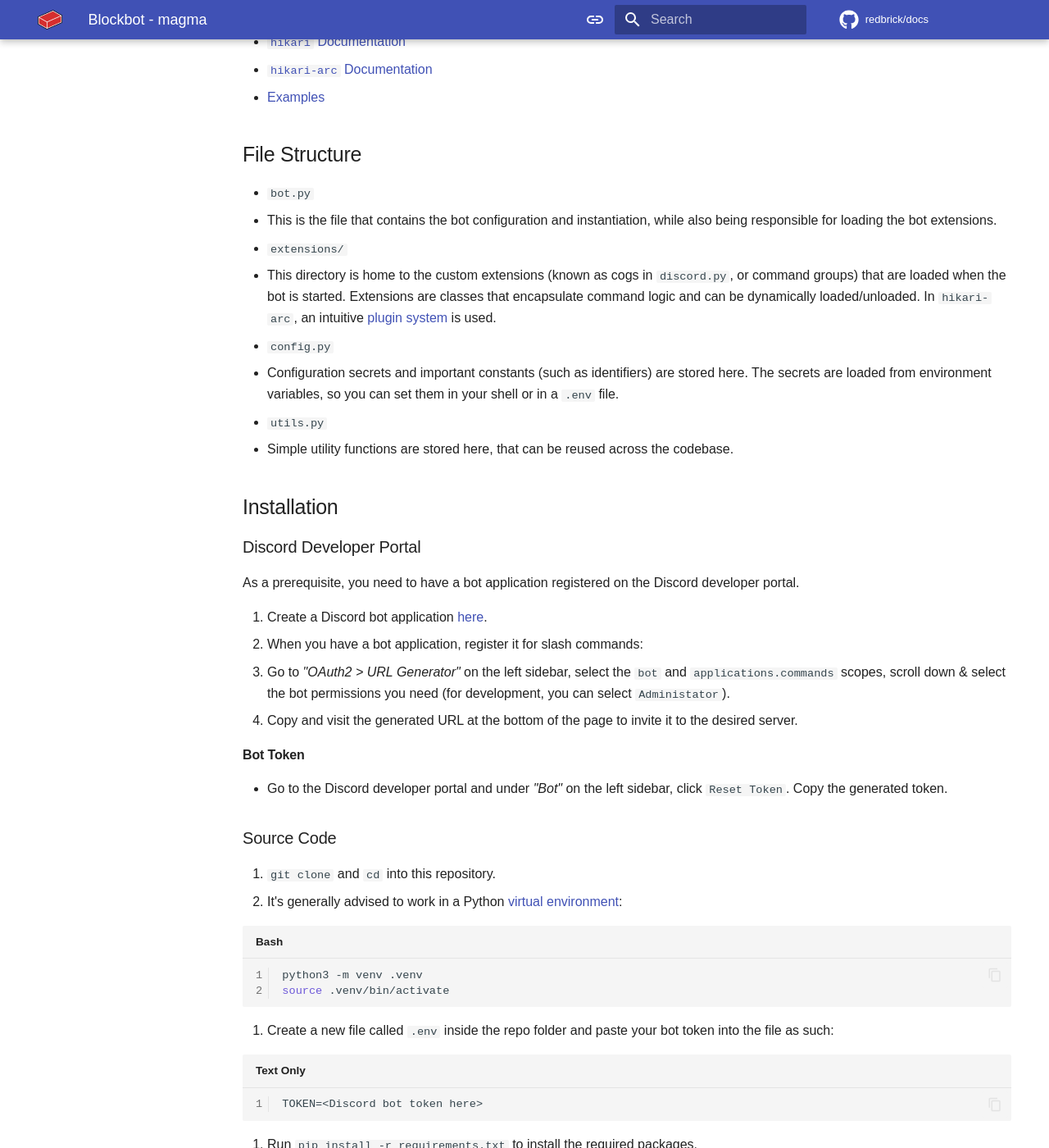
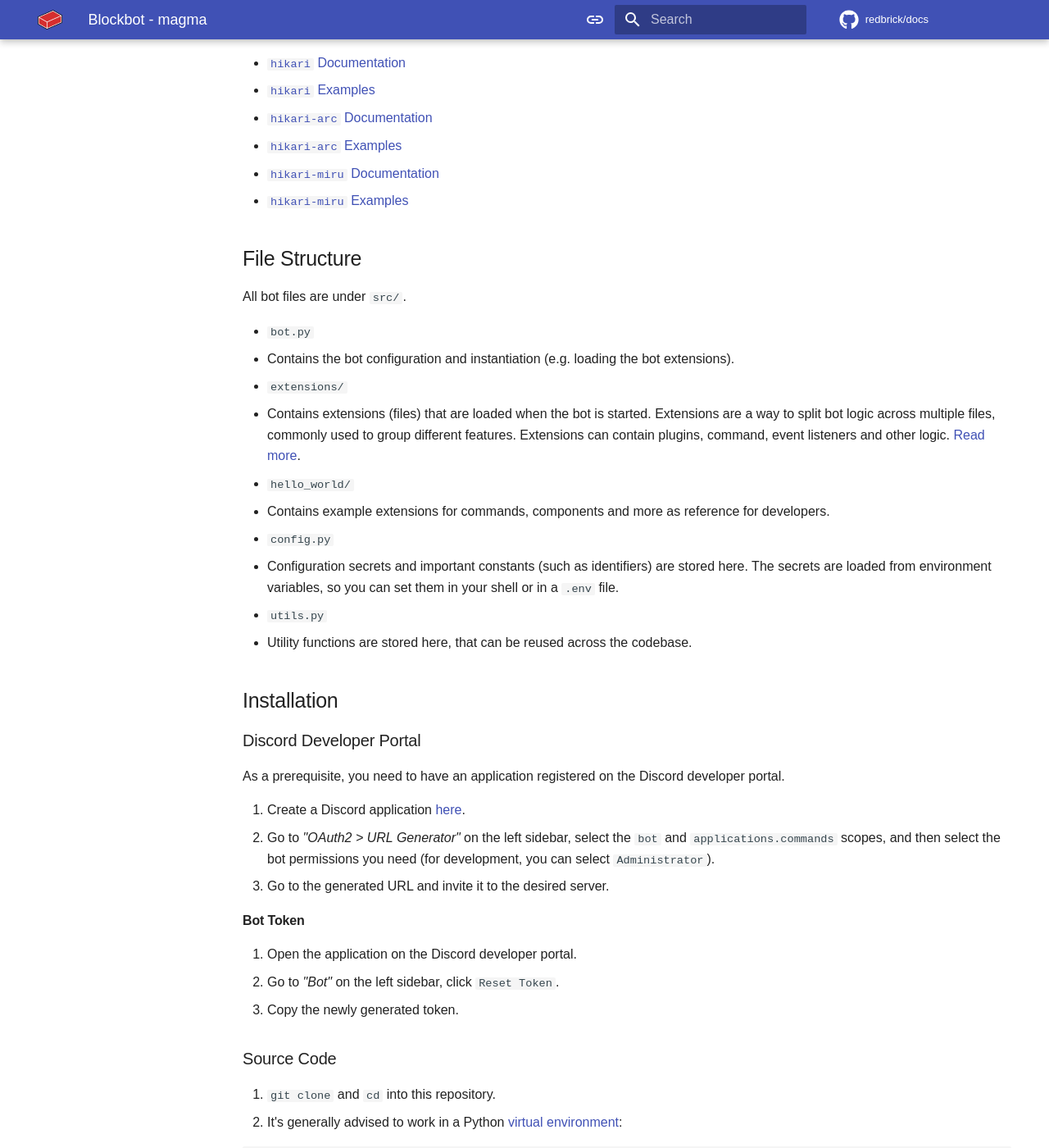
Before and after one commit to redbrick/docs, an MkDocs documentation site: the page built from docs/webgroup/blockbot.md, in a window 1280 px wide and 1400 px high, scrolled down 332 px. Shown: the whole window at 82% size. Built offline with MkDocs 1.6.1 and Material for MkDocs 9.7.7, drawn with Linux system fonts in a browser that asks for light colours; some web fonts are replaced; comment, search, counter and statistics services are not loaded; some of the changed text lies outside the part shown.

Commit message:
Update blockbot docs

````diff
--- a/docs/webgroup/blockbot.md
+++ b/docs/webgroup/blockbot.md
@@ -1,38 +1,46 @@
 # Blockbot - `magma`
 
-Blockbot is a Discord bot, written in Python, that is maintained by the Redbrick Webgroup. This project uses [`hikari`](https://github.com/hikari-py/hikari/), an opinionated microframework, to interface with the Discord API. [`hikari-arc`](https://github.com/hypergonial/hikari-arc) is the command handler of choice.
+Blockbot is a Discord bot, written in Python, that is maintained by the Redbrick Webgroup. This project uses [`hikari`](https://github.com/hikari-py/hikari/), an opinionated microframework, to interface with the Discord API. [`hikari-arc`](https://github.com/hypergonial/hikari-arc) is the command handler and [`hikari-miru`](https://github.com/hypergonial/hikari-miru) is the component handler of choice.
 
 ## Resources
 
 - [`hikari` Documentation](https://docs.hikari-py.dev/en/latest/)
+- [`hikari` Examples](https://github.com/hikari-py/hikari/tree/master/examples)
 - [`hikari-arc` Documentation](https://arc.hypergonial.com/)
-- [Examples](https://github.com/hypergonial/hikari-arc/tree/main/examples/gateway)
+- [`hikari-arc` Examples](https://github.com/hypergonial/hikari-arc/tree/main/examples/gateway)
+- [`hikari-miru` Documentation](https://miru.hypergonial.com/)
+- [`hikari-miru` Examples](https://github.com/hypergonial/hikari-miru/tree/main/examples)
 
 ## File Structure
 
+All bot files are under `src/`.
+
 - `bot.py`
-  - This is the file that contains the bot configuration and instantiation, while also being responsible for loading the bot extensions.
+  - Contains the bot configuration and instantiation (e.g. loading the bot extensions).
 - `extensions/`
-  - This directory is home to the custom extensions (known as cogs in `discord.py`, or command groups) that are loaded when the bot is started. Extensions are classes that encapsulate command logic and can be dynamically loaded/unloaded. In `hikari-arc`, an intuitive [plugin system](https://arc.hypergonial.com/guides/plugins_extensions/) is used.
+  - Contains extensions (files) that are loaded when the bot is started. Extensions are a way to split bot logic across multiple files, commonly used to group different features. Extensions can contain plugins, command, event listeners and other logic. [Read more](https://arc.hypergonial.com/guides/plugins_extensions/).
+- `hello_world/`
+  - Contains example extensions for commands, components and more as reference for developers.
 - `config.py`
   - Configuration secrets and important constants (such as identifiers) are stored here. The secrets are loaded from environment variables, so you can set them in your shell or in a `.env` file.
 - `utils.py`
-  - Simple utility functions are stored here, that can be reused across the codebase.
+  - Utility functions are stored here, that can be reused across the codebase.
 
 ## Installation
 
 ### Discord Developer Portal
 
-As a prerequisite, you need to have a bot application registered on the Discord developer portal.
+As a prerequisite, you need to have an application registered on the Discord developer portal.
 
-1. Create a Discord bot application [here](https://discord.com/developers/applications/).
-2. When you have a bot application, register it for slash commands:
-3. Go to *"OAuth2 > URL Generator"* on the left sidebar, select the `bot` and `applications.commands` scopes, scroll down & select the bot permissions you need (for development, you can select `Administator`).
-4. Copy and visit the generated URL at the bottom of the page to invite it to the desired server.
+1. Create a Discord application [here](https://discord.com/developers/applications/).
+2. Go to *"OAuth2 > URL Generator"* on the left sidebar, select the `bot` and `applications.commands` scopes, and then select the bot permissions you need (for development, you can select `Administrator`).
+3. Go to the generated URL and invite it to the desired server.
 
 #### Bot Token
 
-- Go to the Discord developer portal and under *"Bot"* on the left sidebar, click `Reset Token`. Copy the generated token.
+1. Open the application on the Discord developer portal.
+2. Go to *"Bot"* on the left sidebar, click `Reset Token`.
+3. Copy the newly generated token.
 
 ### Source Code
 
@@ -44,15 +52,11 @@ python3 -m venv .venv
 source .venv/bin/activate
 ```
 
-3. Create a new file called `.env` inside the repo folder and paste your bot token into the file as such:
+3. Rename `.env.sample` to `.env` inside the repo folder and fill in the environment variables with your secrets. e.g.:
 
 ```
 TOKEN=<Discord bot token here>
 ```
 
 4. Run `pip install -r requirements.txt` to install the required packages.
-5. Once that's done, start the bot by running `python3 -m src`.
-
-## FAQ
-
-- If you get errors related to missing token environment variables, run `source .env`.
+5. Start the bot by running `python3 -m src`.
````
Also changed, not shown: docs/webgroup/index.md (+2 -2 lines).
